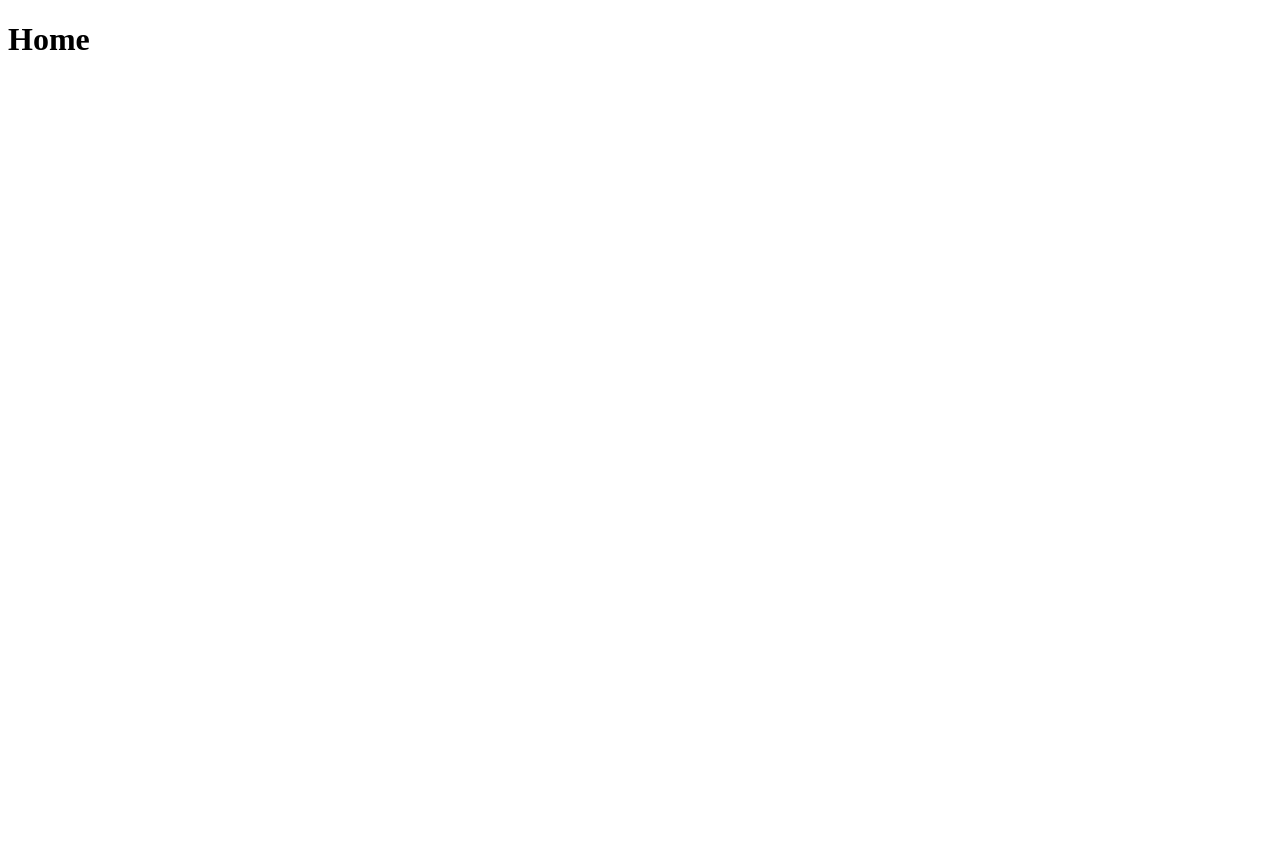
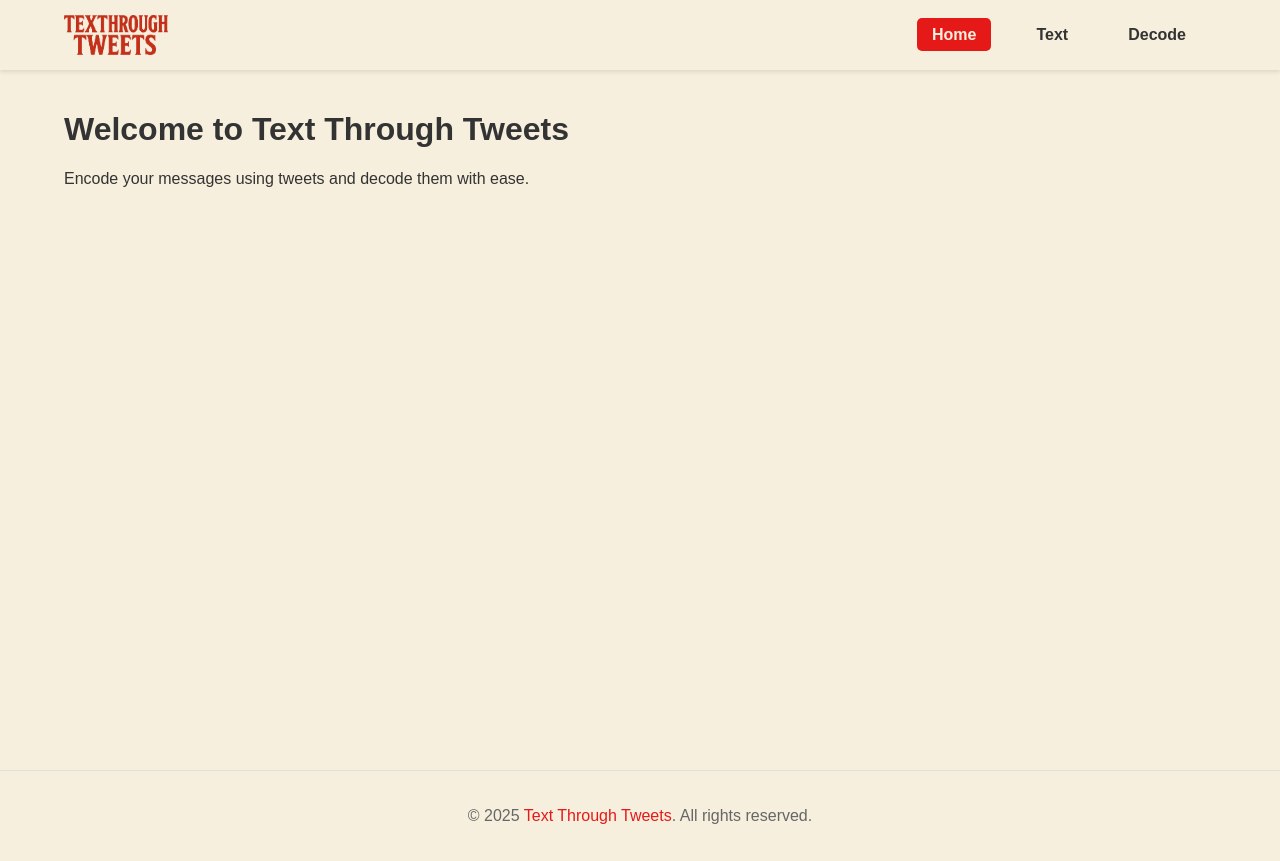
Before and after one commit to mlziade/TTT, a Django app: page /text_through_tweet/ in a window 1280 px wide. Before the commit the page is almost empty. Before the commit the page ends 50 px from the top, so only its background shows below. Run offline with Django 5.2, Linux system fonts and the light colour scheme.

Commit message:
Add base HTML and CSS files for layout and styling

```diff
--- /dev/null
+++ b/TTT/static/base.css
@@ -0,0 +1,74 @@
+body {
+    font-family: 'Arial', sans-serif;
+    margin: 0;
+    padding: 0;
+    background-color: #f6efde;
+    color: #333;
+  }
+
+  .navbar {
+    background-color: #f6efde;
+    box-shadow: 0 2px 4px rgba(0, 0, 0, 0.1);
+    display: flex;
+    align-items: center;
+    padding: 10px 5%;
+    position: sticky;
+    top: 0;
+  }
+
+  .logo {
+    display: flex;
+    align-items: center;
+    margin-right: auto;
+  }
+
+  .logo img {
+    height: 40px;
+    margin-right: 10px;
+  }
+
+  .logo-text {
+    color: #e61919;
+    font-weight: bold;
+    font-size: 1.5rem;
+  }
+
+  .nav-links {
+    display: flex;
+    list-style: none;
+  }
+
+  .nav-links li {
+    margin: 0 15px;
+  }
+
+  .nav-links a {
+    text-decoration: none;
+    color: #333;
+    font-weight: bold;
+    padding: 8px 15px;
+    border-radius: 5px;
+    transition: all 0.3s ease;
+  }
+
+  .nav-links a:hover, .nav-links a.active {
+    background-color: #e61919;
+    color: #f6efde;
+  }
+
+  .container {
+    min-height: calc(100vh - 140px);
+    padding: 20px 5%;
+  }
+
+  footer {
+    background-color: #f6efde;
+    border-top: 1px solid #e0e0e0;
+    text-align: center;
+    padding: 20px;
+    color: #666;
+  }
+
+  footer span {
+    color: #e61919;
+  }
--- /dev/null
+++ b/TTT/templates/base.html
@@ -0,0 +1,42 @@
+<!DOCTYPE html>
+<html lang="en">
+
+<head>
+    <meta charset="UTF-8">
+    <meta name="viewport" content="width=device-width, initial-scale=1.0">
+
+    <title>
+        {% block title %}
+        {% endblock %}
+    </title>
+
+    <!-- CSS -->
+    {% load static %}
+    <link rel="stylesheet" href="{% static 'base.css' %}">
+    {% block extra_css %}
+    {% endblock %}
+</head>
+
+<body>
+    <nav class="navbar">
+        <div class="logo">
+            <img src="{% static 'logo.png' %}" alt="TTT Logo">
+        </div>
+        <ul class="nav-links">
+            <li><a href="#" class="active">Home</a></li>
+            <li><a href="#">Text</a></li>
+            <li><a href="#">Decode</a></li>
+        </ul>
+    </nav>
+
+    <div class="container">
+        {% block content %}
+        {% endblock %}
+    </div>
+
+    <footer>
+        <p>&copy; 2025 <span>Text Through Tweets</span>. All rights reserved.</p>
+    </footer>
+</body>
+
+</html>
--- a/TTT/text_through_tweet/templates/home.html
+++ b/TTT/text_through_tweet/templates/home.html
@@ -1,15 +1,15 @@
-<!DOCTYPE html>
-<html lang="en">
+{% extends "base.html" %}
 
-<head>
-  <meta charset="UTF-8">
-  <meta name="viewport" content="width=device-width, initial-scale=1.0">
+{% block title %}
+    Text Through Tweets
+{% endblock %}
 
-  <title>Home</title>
-</head>
+{% block extra_css %}
+    {% load static %}
+    <link rel="stylesheet" href="{% static 'home.css' %}">
+{% endblock %}
 
-<body>
-    <h1>Home</h1>
-</body>
-
-</html>
+{% block content %}
+    <h1>Welcome to Text Through Tweets</h1>
+    <p>Encode your messages using tweets and decode them with ease.</p>
+{% endblock %}
```
Also changed, not shown: TTT/text_through_tweet/static/home.css (added).
